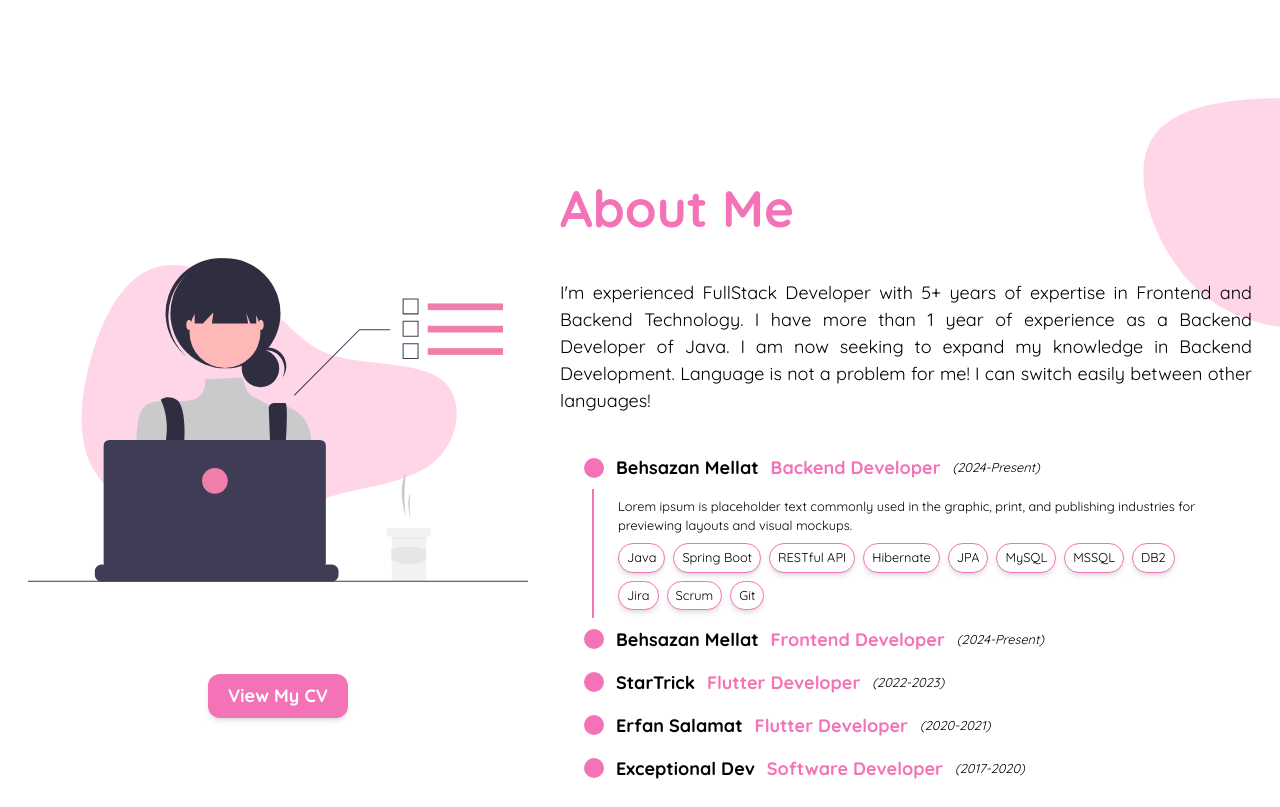
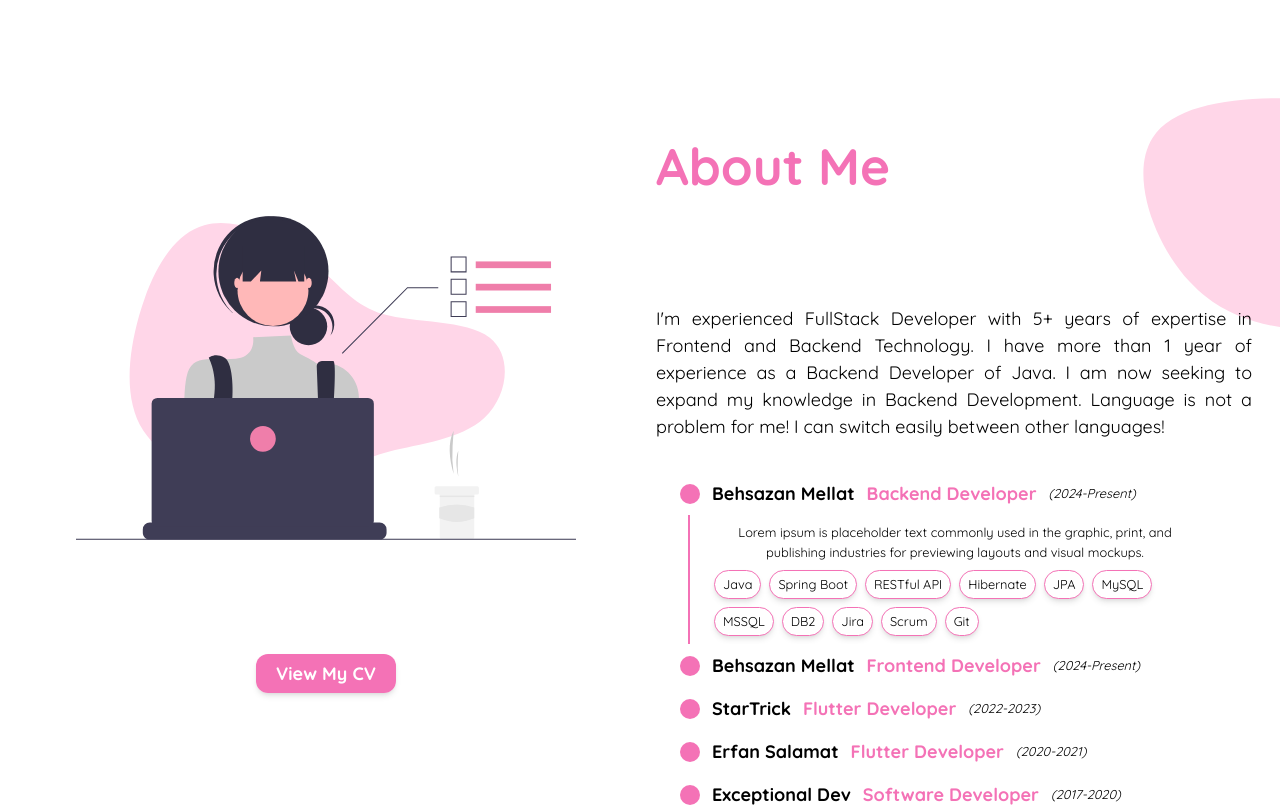
Before and after one commit to FtADev/Portfolio, a Next.js app: page / in a window 1280 px wide. Shown: the part 720-1527 px from the top of the page. Built offline with nearby package versions, Linux system fonts and the light colour scheme.

Commit message:
Add grid to about page

```diff
--- a/app/sections/about.tsx
+++ b/app/sections/about.tsx
@@ -113,7 +113,7 @@ const AboutSection = () => {
   return (
     <section
       id="about"
-      className="relative w-full h-full flex min-h-screen items-center justify-center mx-auto max-w-7xl px-4 py-12 gap-10"
+      className="relative w-full h-full flex min-h-screen items-center justify-center mx-auto max-w-7xl px-4 py-12 gap-10 text-center"
     >
       <LiquidShape
         className="hidden md:block"
@@ -121,25 +121,27 @@ const AboutSection = () => {
         position="-top-[100px] -right-[300px]"
       />
 
-      <div className="flex flex-col w-full gap-8 ">
-        <div className="flex md:flex-row flex-col gap-8">
-          <div className="flex flex-col gap-1 h-full item-start">
+      <div className="grid grid-rows-4 grid-cols-1 md:grid-cols-2 w-full h-full gap-8">
+
+        {/* Image */}
+        <div className="row-span-3 order-2 md:order-1">
           <ImageWithBG
             color={shapeColor}
             imageSrc="/about.svg"
             size="md:w-[500px] md:h-[500px] w-[300px] h-[300px]"
           />
-            <Link
-              href="https://drive.google.com/file/d/19p_mKaXVBX-SwpUd-ZjX1_S_e3Vhe-QP/view?usp=sharing"
-              className="hidden md:block bg-bgPink rounded-xl py-2 px-5 text-white font-bold mx-auto text-lg shadow-md"
-            >
-              View My CV
-            </Link>
         </div>
-          <div className="flex flex-col md:w-2/3 md:gap-8 gap-3 z-10">
-            <span className="text-bgPink font-bold [font-size:_clamp(2rem,4vw,3.5rem)] z-10">
+
+        {/* TITLE */}
+        <div className="row-span-1 order-1 md:order-2 md:text-start z-10">
+          <span className=" text-bgPink font-bold [font-size:_clamp(2rem,4vw,3.5rem)]">
             About Me
           </span>
+        </div>
+
+        {/* Description */}
+        <div className="row-span-4 order-3 z-10">
+          <div className="flex flex-col md:gap-8 gap-3 ">
             <p className="text-justify font-normal [font-size:_clamp(0.5rem,3vw,1.125rem)]">
               I'm experienced FullStack Developer with 5+ years of expertise in
               Frontend and Backend Technology. I have more than 1 year of
@@ -164,12 +166,16 @@ const AboutSection = () => {
             </div>
           </div>
         </div>
+
+        {/* Button */}
+        <div className="row-span-1 order-4">
           <Link
             href="https://drive.google.com/file/d/19p_mKaXVBX-SwpUd-ZjX1_S_e3Vhe-QP/view?usp=sharing"
-          className="block md:hidden bg-bgPink rounded-xl py-2 px-5 text-white font-bold mx-auto shadow-md text-sm"
+            className=" bg-bgPink rounded-xl py-2 px-5 text-white font-bold mx-auto text-lg shadow-md"
           >
             View My CV
           </Link>
+        </div>
       </div>
     </section>
   );
```
Lines whose indentation alone changed are shown as unchanged.
